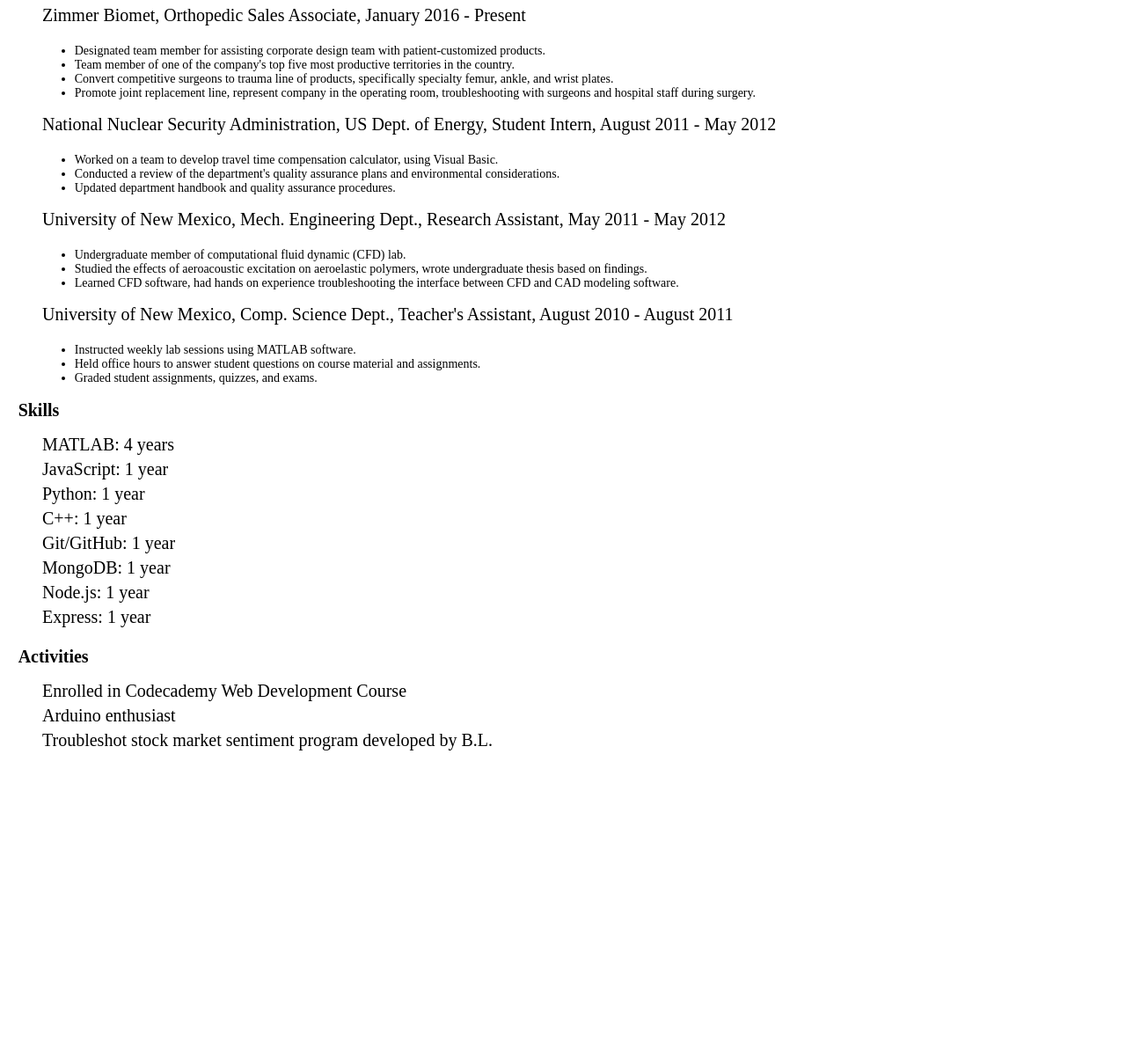
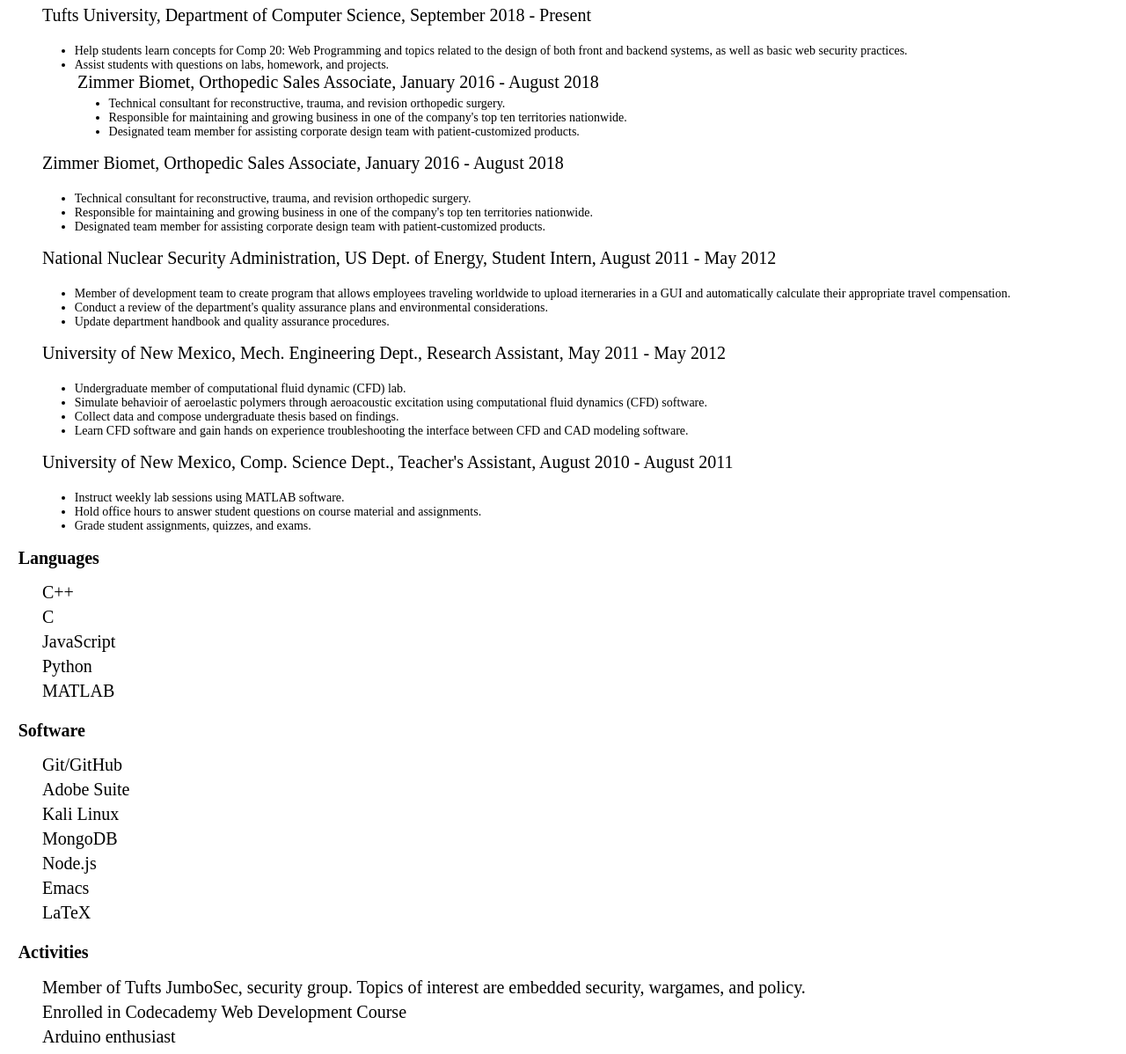
Before and after one commit to mrobin12/mrobin12.github.io, a plain HTML site: page resume.html in a window 1280 px wide. Shown: the part 220-1418 px from the top of the page at 88% size. Before the commit the page ends 1094 px from the top, so only its background shows below. Drawn offline with Linux system fonts and the light colour scheme.

Commit message:
updated resume with current info

```diff
--- a/resume.html
+++ b/resume.html
@@ -15,55 +15,76 @@
 		</ul>
 		<h2>Career</h2>
 		<ul>
-			<li class="career">Zimmer Biomet, Orthopedic Sales Associate, January 2016 - Present</li>
+				<li class="career">Tufts University, Department of Computer Science, September 2018 - Present</li>
+			</ul>
+				<ul>
+					<li>Help students learn concepts for Comp 20: Web Programming and topics related to the design of both front and backend systems, as well as basic web security practices.</li>
+					<li>Assist students with questions on labs, homework, and projects.</li>
+					<ul>
+			<li class="career">Zimmer Biomet, Orthopedic Sales Associate, January 2016 - August 2018</li>
 		</ul>
 			<ul>
+				<li>Technical consultant for reconstructive, trauma, and revision orthopedic surgery.</li>
+				<li>Responsible for maintaining and growing business in one of the company's top ten territories nationwide.</li>
 				<li>Designated team member for assisting corporate design team with patient-customized products.</li>
-				<li>Team member of one of the company's top five most productive territories in the country.</li>
-				<li>Convert competitive surgeons to trauma line of products, specifically specialty femur, ankle, and wrist plates.</li>
-				<li>Promote joint replacement line, represent company in the operating room, troubleshooting with surgeons and hospital staff during surgery.</li>
-
+			</ul>
+				</ul>
+		<ul>
+			<li class="career">Zimmer Biomet, Orthopedic Sales Associate, January 2016 - August 2018</li>
+		</ul>
+			<ul>
+				<li>Technical consultant for reconstructive, trauma, and revision orthopedic surgery.</li>
+				<li>Responsible for maintaining and growing business in one of the company's top ten territories nationwide.</li>
+				<li>Designated team member for assisting corporate design team with patient-customized products.</li>
 			</ul>
 		<ul>
 			<li class="career">National Nuclear Security Administration, US Dept. of Energy, Student Intern, August 2011 - May 2012</li>
 		</ul>
 			<ul>
-				<li>Worked on a team to develop travel time compensation calculator, using Visual Basic.</li>
-				<li>Conducted a review of the department's quality assurance plans and environmental considerations.</li>
-				<li>Updated department handbook and quality assurance procedures.</li>
+				<li>Member of development team to create program that allows employees traveling worldwide to upload iterneraries in a GUI and automatically calculate their appropriate travel compensation.</li>
+				<li>Conduct a review of the department's quality assurance plans and environmental considerations.</li>
+				<li>Update department handbook and quality assurance procedures.</li>
 			</ul>
 		<ul>
 			<li class="career">University of New Mexico, Mech. Engineering Dept., Research Assistant, May 2011 - May 2012</li>
 		</ul>
 			<ul>
 				<li>Undergraduate member of computational fluid dynamic (CFD) lab.</li>
-				<li>Studied the effects of aeroacoustic excitation on aeroelastic polymers, wrote undergraduate thesis based on findings.</li>
-				<li>Learned CFD software, had hands on experience troubleshooting the interface between CFD and CAD modeling software.</li>
+				<li>Simulate behavioir of aeroelastic polymers through aeroacoustic excitation using computational fluid dynamics (CFD) software.</li>
+				<li>Collect data and compose undergraduate thesis based on findings.</li>
+				<li>Learn CFD software and gain hands on experience troubleshooting the interface between CFD and CAD modeling software.</li>
 			</ul>
 		<ul>
 			<li class="career">University of New Mexico, Comp. Science Dept., Teacher's Assistant, August 2010 - August 2011</li>
 		</ul>
 			<ul>
-				<li>Instructed weekly lab sessions using MATLAB software.</li>
-				<li>Held office hours to answer student questions on course material and assignments.</li>
-				<li>Graded student assignments, quizzes, and exams.</li>
+				<li>Instruct weekly lab sessions using MATLAB software.</li>
+				<li>Hold office hours to answer student questions on course material and assignments.</li>
+				<li>Grade student assignments, quizzes, and exams.</li>
 			</ul>
-		<h2>Skills</h2>
+		<h2>Languages</h2>
 			<ul>
-				<li class="skills">MATLAB: 4 years</li>
-				<li class="skills">JavaScript: 1 year</li>
-				<li class="skills">Python: 1 year</li>
-				<li class="skills">C++: 1 year</li>
-				<li class="skills">Git/GitHub: 1 year</li>
-				<li class="skills">MongoDB: 1 year</li>
-				<li class="skills">Node.js: 1 year</li>
-				<li class="skills">Express: 1 year</li>
+				<li class="skills">C++</li>
+				<li class="skills">C</li>
+				<li class="skills">JavaScript</li>
+				<li class="skills">Python</li>
+				<li class="skills">MATLAB</li>
+			</ul>
+		<h2>Software</h2>
+			<ul>
+				<li class="skills">Git/GitHub</li>
+				<li class="skills">Adobe Suite</li>
+				<li class="skills">Kali Linux</li>
+				<li class="skills">MongoDB</li>
+				<li class="skills">Node.js</li>
+				<li class="skills">Emacs</li>
+				<li class="skills">LaTeX</li>
 			</ul>
 		<h2>Activities</h2>
 			<ul>
+				<li class="skills">Member of Tufts JumboSec, security group. Topics of interest are embedded security, wargames, and policy.</li>
 				<li class="skills">Enrolled in Codecademy Web Development Course</li>
 				<li class="skills">Arduino enthusiast</li>
-				<li class="skills">Troubleshot stock market sentiment program developed by B.L.</li>
 			</ul>
 	</body>
 </html>
```
